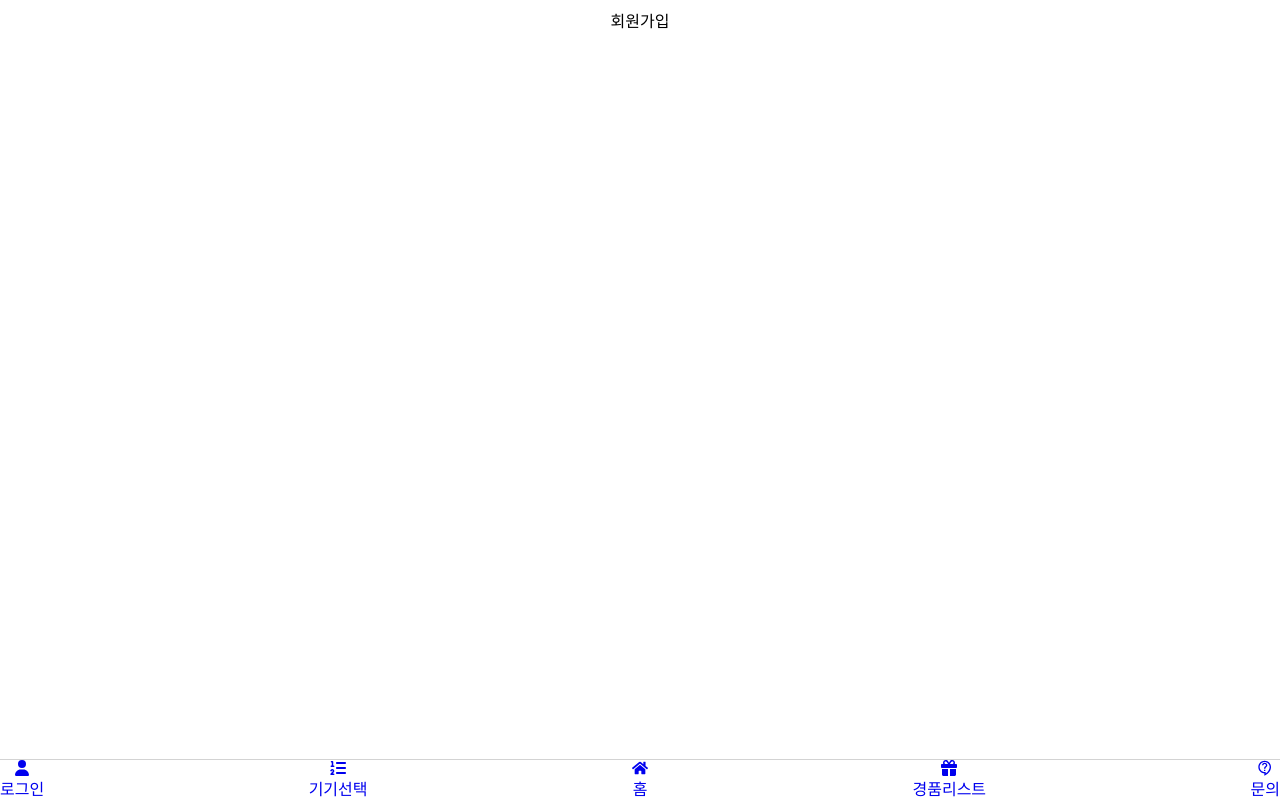
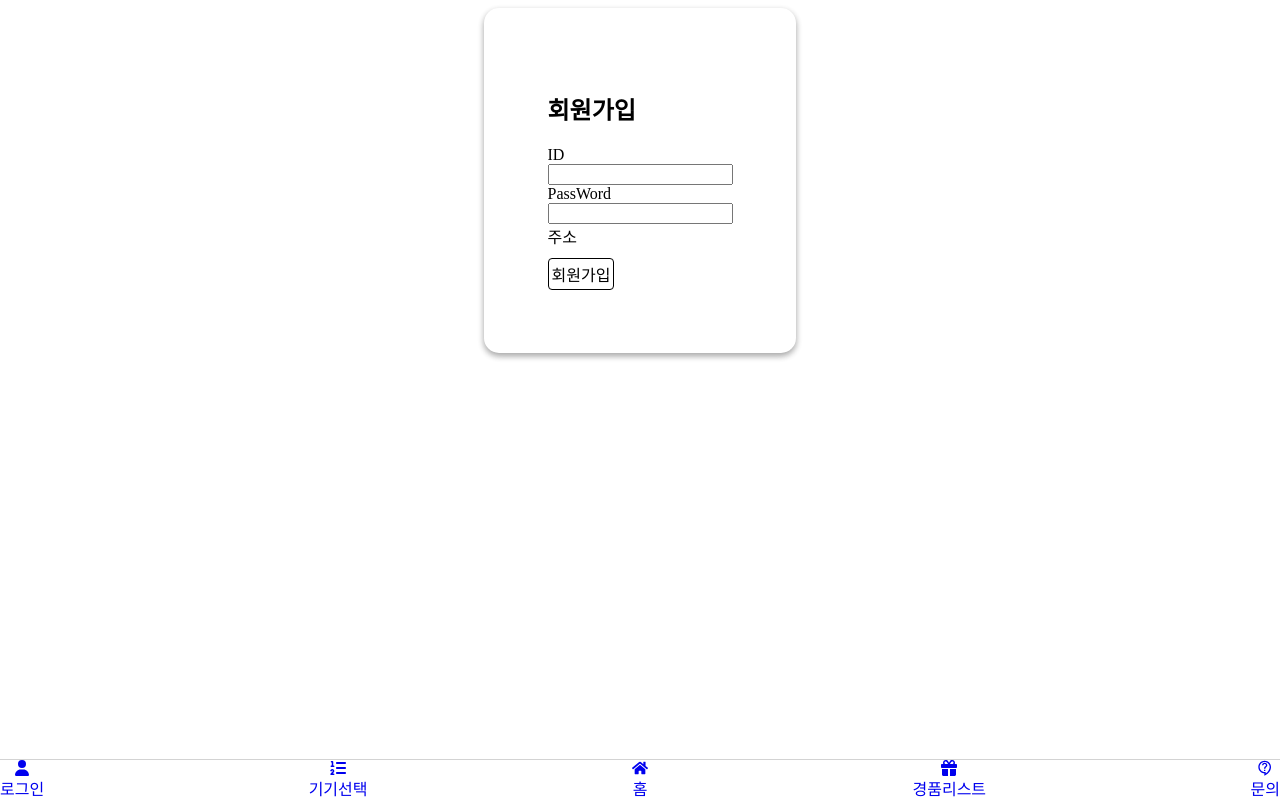
Before and after one commit to pho9902/SS_Front, a React (Create React App) app: page /regist in a window 1280 px wide. Built offline with nearby package versions, Linux system fonts and the light colour scheme.

Commit message:
회원가입 페이지 더미데이터 생성

```diff
--- a/src/Auth/Regist/index.tsx
+++ b/src/Auth/Regist/index.tsx
@@ -1,3 +1,49 @@
+import * as S from "./style";
+import { useRef, useState } from "react";
+
 export default function Regist() {
-  return <div>회원가입</div>;
+  const sDummy = {
+    id: "aa1234",
+    pw: "as33",
+  };
+  const fDummy = [
+    {
+      id: "a",
+      pw: "as33",
+      // 아이디가 짧음 최소 2자
+    },
+    {
+      id: "aasdfkjasdoifhjdsiofh123",
+      pw: "as33",
+      //아이디 김 최대 8자
+    },
+  ];
+
+  const [isIdWrong, setIsIdWrong] = useState<boolean>(false);
+  const idRef = useRef<HTMLInputElement>(null);
+  const passwordRef = useRef<HTMLInputElement>(null);
+
+  return (
+    <S.Wrap>
+      <S.Title>회원가입</S.Title>
+      <S.FormBox>
+        <S.Label>ID</S.Label>
+        <S.Input ref={idRef}></S.Input>
+      </S.FormBox>
+      <S.FormBox>
+        <S.Label>PassWord</S.Label>
+        <S.Input ref={passwordRef}></S.Input>
+      </S.FormBox>
+      <div>주소</div>
+      <S.BtnBox>
+        <S.Btn
+          onClick={() => {
+            console.log(idRef.current?.value, passwordRef.current?.value);
+          }}
+        >
+          회원가입
+        </S.Btn>
+      </S.BtnBox>
+    </S.Wrap>
+  );
 }
--- /dev/null
+++ b/src/Auth/Regist/style.ts
@@ -0,0 +1,37 @@
+import styled from "styled-components";
+
+export const Wrap = styled.div`
+  background-color: white;
+  padding: 5%;
+  border-radius: 15px;
+  box-shadow: 0 3px 6px rgba(0, 0, 0, 0.16), 0 3px 6px rgba(0, 0, 0, 0.23);
+`;
+
+export const Body = styled.div``;
+
+export const FormBox = styled.div`
+  display: flex;
+  flex-direction: column;
+`;
+
+export const Title = styled.h2``;
+
+export const Label = styled.span``;
+
+export const Input = styled.input``;
+
+export const Btn = styled.div`
+  border: 1px solid;
+  border-radius: 4px;
+  padding: 3px;
+  text-decoration: none;
+  color: black;
+`;
+
+export const BtnBox = styled.div`
+  margin-top: 10px;
+  display: flex;
+  justify-content: space-between;
+`;
+
+export const WarnText = styled.div``;
```
